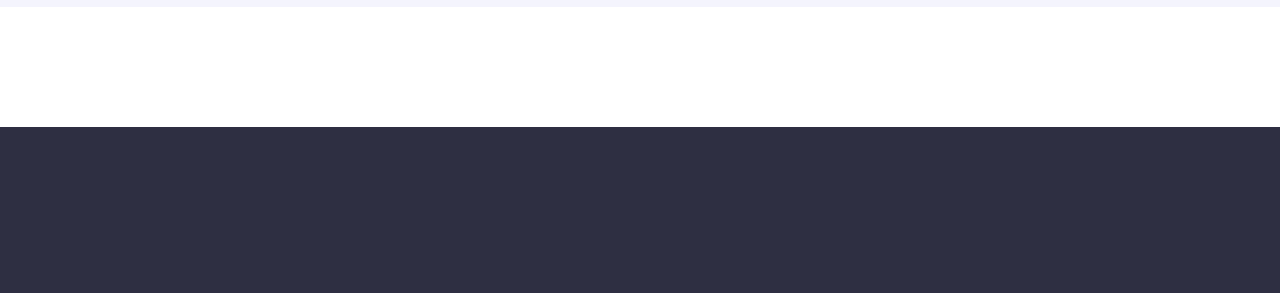
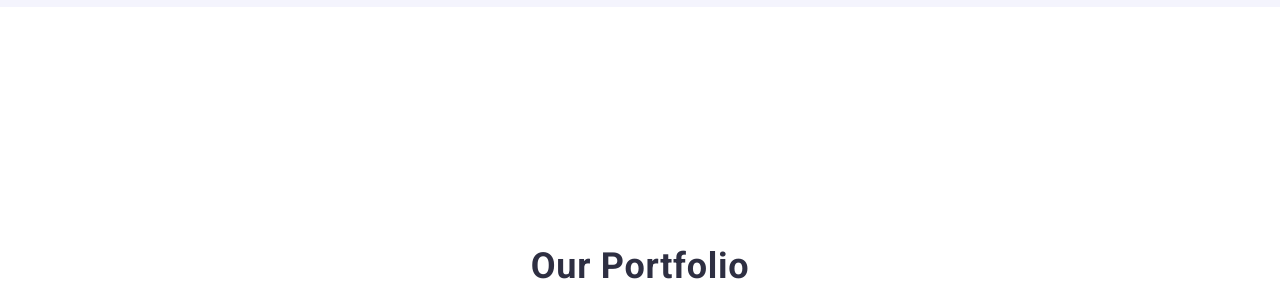
Before and after one commit to vlad-pushkar89/goit-markup-hw-06, a plain HTML site: page index.html in a window 1280 px wide. Shown: the part 2470-2763 px from the top of the page. Drawn offline with nearby package versions, Linux system fonts and the light colour scheme.

Commit message:
index.css

```diff
--- a/index.html
+++ b/index.html
@@ -358,7 +358,7 @@
 
     <!-- ========== Our Portfolio ========== -->
 
-<!-- <section class="portf-section" id="portf">
+<section class="portf-section" id="portf">
     <div class="container">
         <h2 class="portf-second">Our Portfolio</h2>
         <ul class="menu-portf">
@@ -466,7 +466,7 @@
             </li>
         </ul>
     </div>
-</section> -->
+</section>
 
 </main>
 <!-- ========== FOOTER ========== -->
```
Also changed, not shown: css/index.css (+8 -0 lines).
